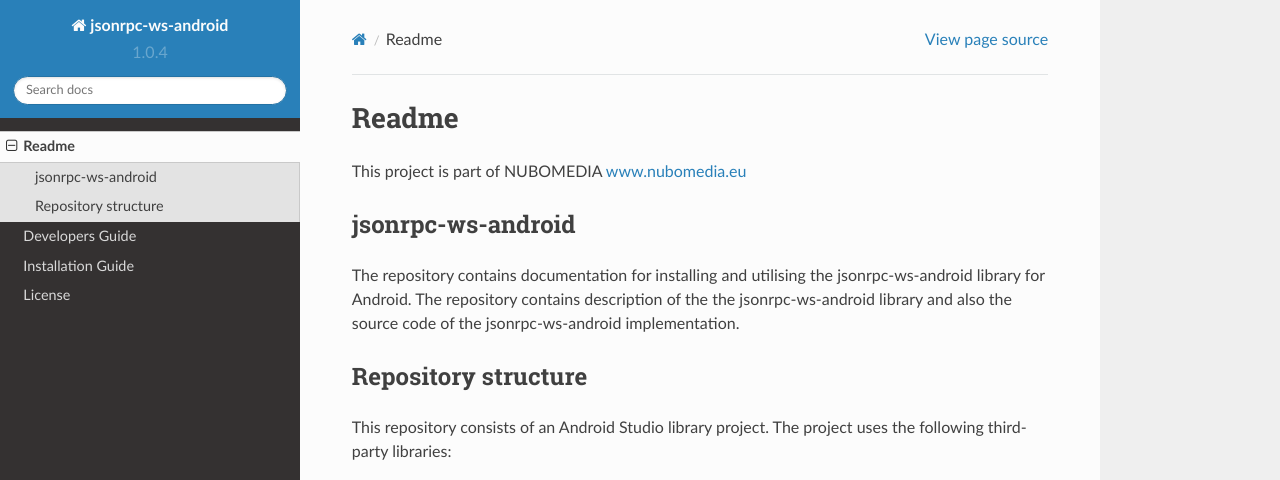
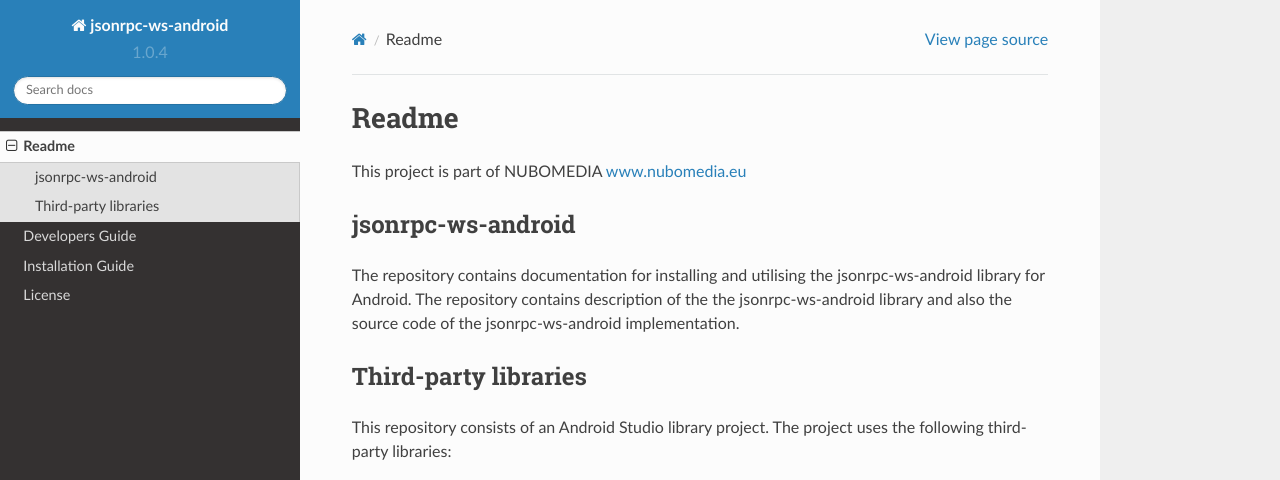
Before and after one commit to nubomedia-vtt/jsonrpc-ws-android, a Sphinx documentation site: the page built from docs/README.rst, in a window 1280 px wide. Shown: the top 480 px of the page. Built offline with Sphinx 7.4.7 and the Read the Docs theme 2.0.0, drawn with Linux system fonts in a browser that asks for light colours.

Commit message:
fixed docs

```diff
--- a/docs/README.rst
+++ b/docs/README.rst
@@ -14,8 +14,8 @@ The repository contains documentation for installing and utilising the jsonrpc-w
 The repository contains description of the the jsonrpc-ws-android library and also the source code of the jsonrpc-ws-android implementation.
 
 
-Repository structure
-====================
+Third-party libraries
+=====================
 
 This repository consists of an Android Studio library project. The project uses the following third-party libraries:
 
```
Also changed, not shown: 6 other files.
